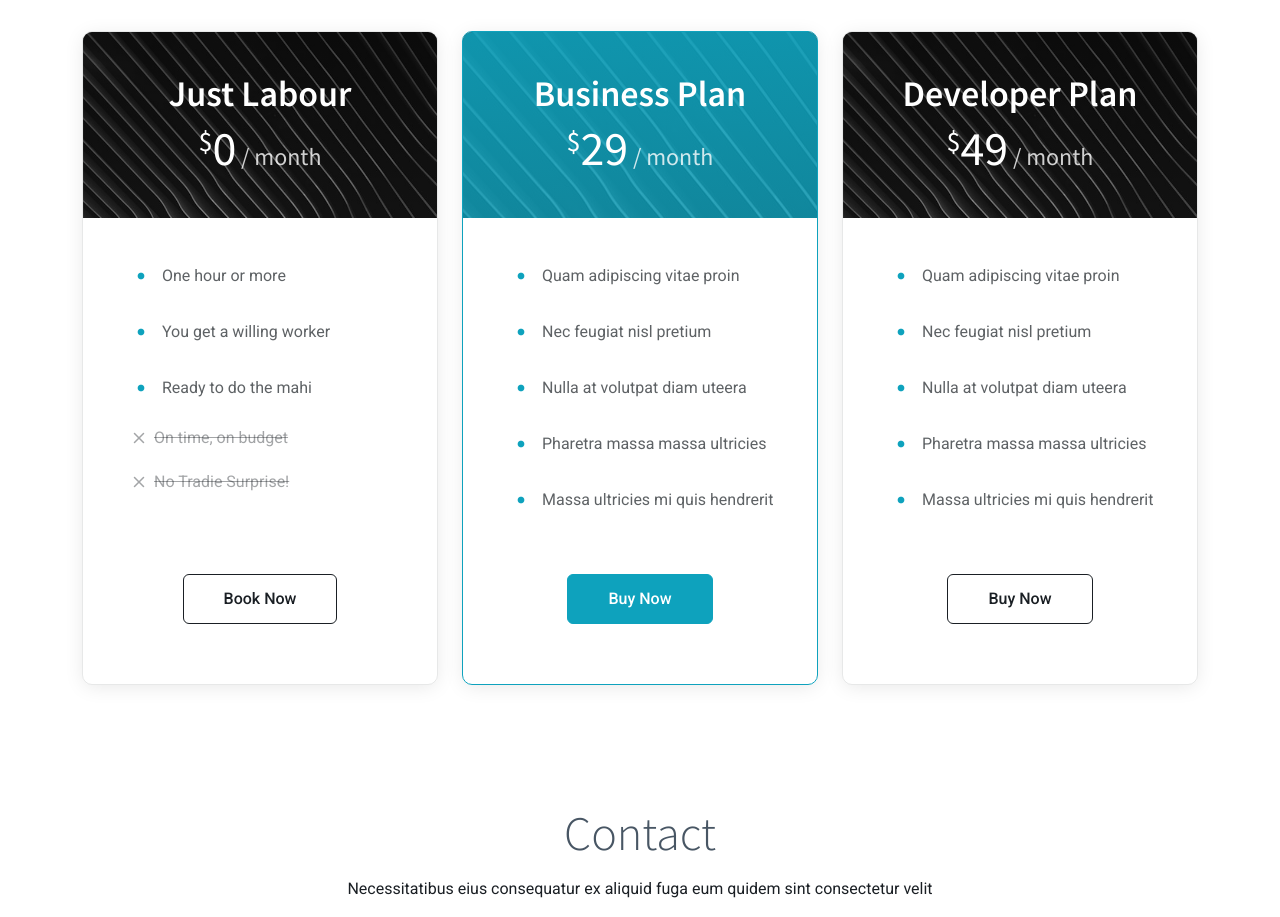
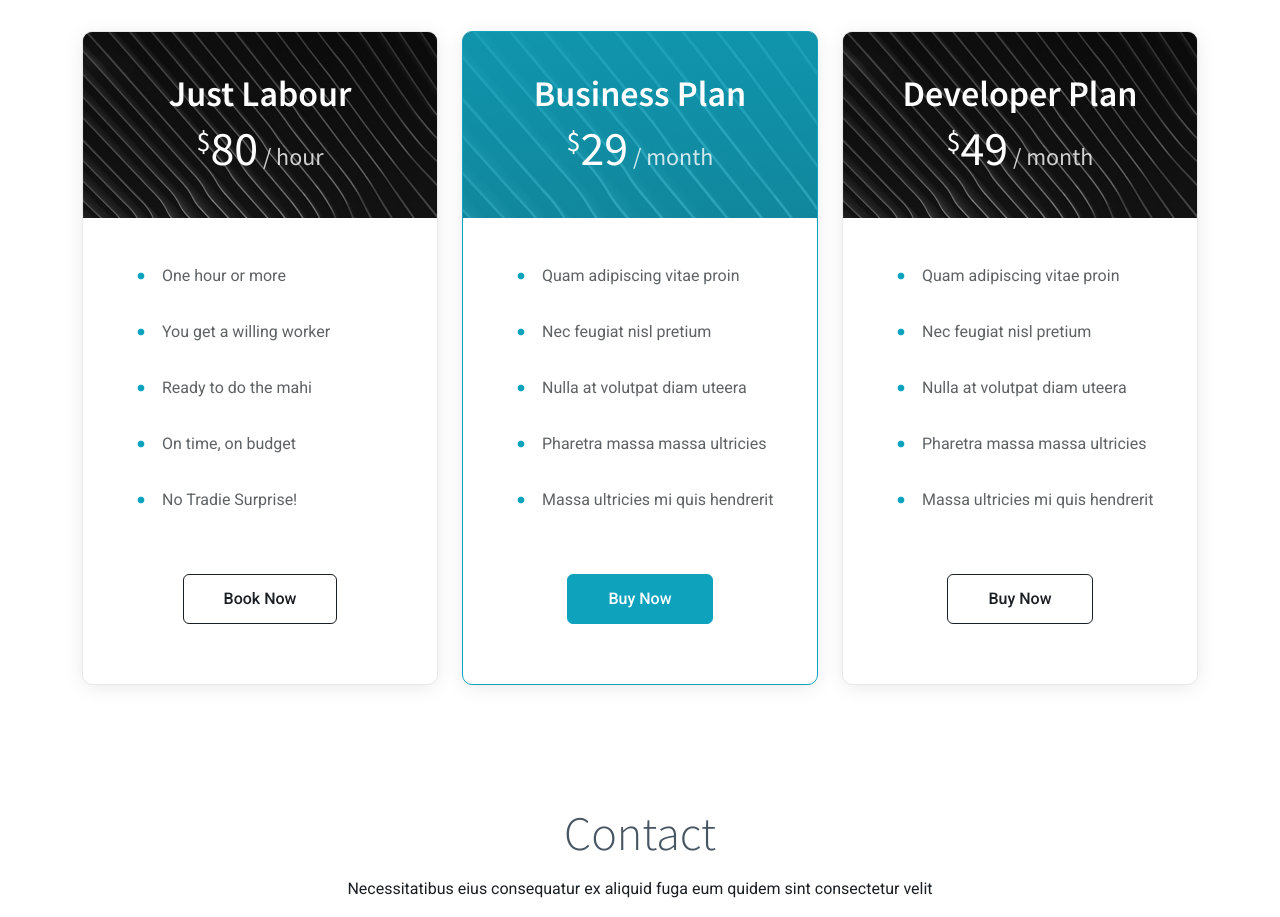
Before and after one commit to myk3y/tidy.kiwi, a plain HTML site: page index.html in a window 1280 px wide. Shown: the part 6120-7037 px from the top of the page. Drawn offline with Linux system fonts and the light colour scheme.

Commit message:
Update index.html

```diff
--- a/index.html
+++ b/index.html
@@ -819,15 +819,15 @@
 
               <div class="pricing-header">
                 <h3>Just Labour</h3>
-                <h4><sup>$</sup>0<span> / month</span></h4>
+                <h4><sup>$</sup>80<span> / hour</span></h4>
               </div>
 
               <ul>
                 <li><i class="bi bi-dot"></i> <span>One hour or more</span></li>
                 <li><i class="bi bi-dot"></i> <span>You get a willing worker</span></li>
                 <li><i class="bi bi-dot"></i> <span>Ready to do the mahi</span></li>
-                <li class="na"><i class="bi bi-x"></i> <span>On time, on budget</span></li>
-                <li class="na"><i class="bi bi-x"></i> <span>No Tradie Surprise!</span></li>
+                <li><i class="bi bi-dot"></i>  <span>On time, on budget</span></li>
+                <li><i class="bi bi-dot"></i>  <span>No Tradie Surprise!</span></li>
               </ul>
 
               <div class="text-center mt-auto">
```
